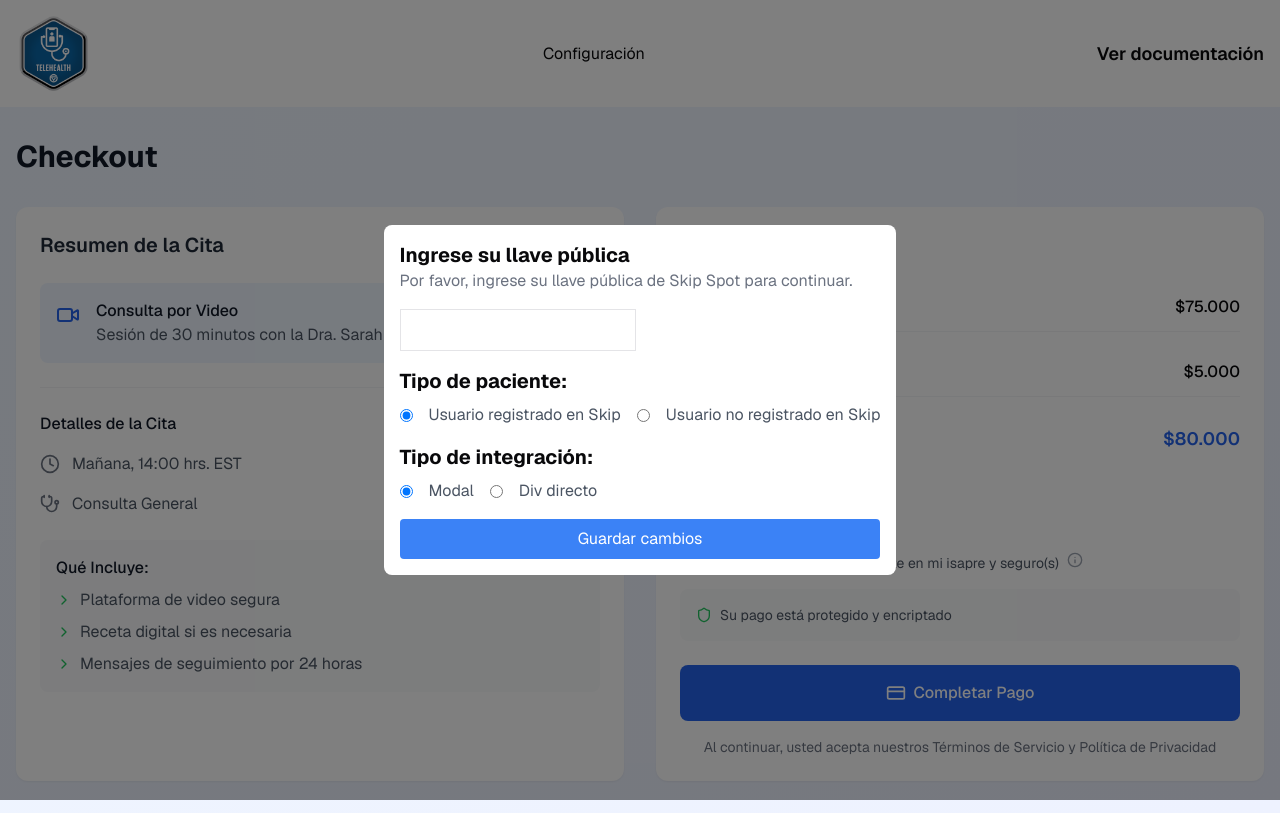
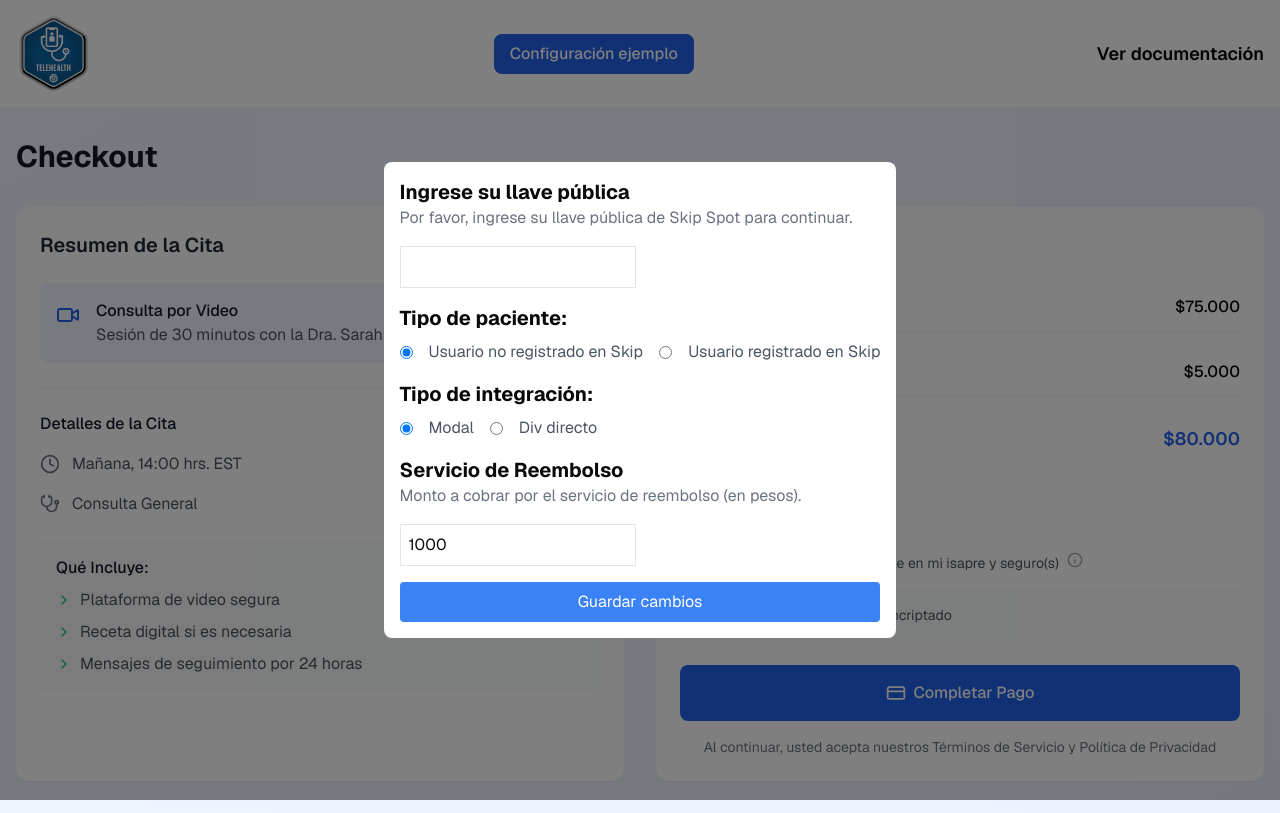
Before and after one commit to gokeigo/spot-integration-example, a Next.js app: page / in a window 1280 px wide. Built offline with nearby package versions, Linux system fonts and the light colour scheme; no server answers.

Commit message:
✨ Add reimbursement fee functionality to checkout process and public key modal

```diff
--- a/src/atoms/simulation-settings.ts
+++ b/src/atoms/simulation-settings.ts
@@ -8,3 +8,7 @@
   "gokei-integration-type",
   "modal",
 );
+export const reimbursementFeeAtom = atomWithStorage<number>(
+  "gokei-reimbursement-fee",
+  1000,
+);
--- a/src/components/features/checkout.tsx
+++ b/src/components/features/checkout.tsx
@@ -18,7 +18,7 @@
 
 export const Checkout = () => {
   const [patient, setPatient] = useAtom(patientAtom);
-  const { publicKey } = usePublicKey();
+  const { publicKey, reimbursementFee } = usePublicKey();
   const [isChecked, setIsChecked] = useState(false);
   const [tooltipOpen, setTooltipOpen] = useState(false);
   const [isLoading, setIsLoading] = useState(false);
@@ -28,7 +28,6 @@
 
   const basePrice = 75000;
   const platformFee = 5000;
-  const reimbursementFee = 1000;
 
   const calculateTotal = () => {
     let total = basePrice + platformFee;
--- a/src/components/features/public-key-modal.tsx
+++ b/src/components/features/public-key-modal.tsx
@@ -11,6 +11,8 @@
     showModal,
     setShowModal,
     setPublicKey,
+    reimbursementFee,
+    setReimbursementFee,
   } = usePublicKey();
   const [patient, setPatient] = useAtom(patientAtom);
   const alreadyRegisteredRut = "3367999-7";
@@ -20,14 +22,17 @@
   const [draftPatientRut, setDraftPatientRut] = useState(patient.rut);
   const [draftIntegrationType, setDraftIntegrationType] =
     useState(integrationType);
+  const [draftReimbursementFee, setDraftReimbursementFee] =
+    useState(reimbursementFee);
 
   useEffect(() => {
     if (showModal) {
       setDraftKey(publicKey);
       setDraftPatientRut(patient.rut);
       setDraftIntegrationType(integrationType);
+      setDraftReimbursementFee(reimbursementFee);
     }
-  }, [showModal, publicKey, patient.rut, integrationType]);
+  }, [showModal, publicKey, patient.rut, integrationType, reimbursementFee]);
 
   if (!showModal) return null;
 
@@ -35,6 +40,7 @@
     setPublicKey(draftKey);
     setPatient((prev) => ({ ...prev, rut: draftPatientRut }));
     setintegrationType(draftIntegrationType);
+    setReimbursementFee(draftReimbursementFee);
     setShowModal(false);
   };
 
@@ -67,7 +73,7 @@
               className="border p-2"
             />
             <label htmlFor="patient-type-1" className="text-gray-600">
-              Usuario registrado en Skip
+              Usuario no registrado en Skip
             </label>
             <input
               type="radio"
@@ -78,7 +84,7 @@
               className="border p-2"
             />
             <label htmlFor="patient-type-2" className="text-gray-600">
-              Usuario no registrado en Skip
+              Usuario registrado en Skip
             </label>
           </div>
         </section>
@@ -111,6 +117,22 @@
           </div>
         </section>
 
+        <section>
+          <h2 className="text-xl font-bold">Servicio de Reembolso</h2>
+          <p className="pb-4 text-gray-500">
+            Monto a cobrar por el servicio de reembolso (en pesos).
+          </p>
+          <div className="flex items-center gap-4">
+            <input
+              type="number"
+              value={draftReimbursementFee}
+              onChange={(e) => setDraftReimbursementFee(Number(e.target.value))}
+              className="border p-2"
+              min={0}
+            />
+          </div>
+        </section>
+
         <button
           onClick={handleSave}
           className="rounded bg-blue-500 px-4 py-2 text-white"
--- a/src/components/layout/navbar.tsx
+++ b/src/components/layout/navbar.tsx
@@ -17,8 +17,9 @@
         </Link>
         <button
           onClick={() => setShowModal(true)}
+          className="rounded-lg bg-blue-600 px-4 py-2 font-medium text-white transition-colors hover:bg-blue-700"
         >
-          Configuración
+          Configuración ejemplo
         </button>
         <Link href="https://gokei.readme.io/" target="_blank">
           <p className="text-center text-lg font-semibold">Ver documentación</p>
--- a/src/hooks/use-public-key.ts
+++ b/src/hooks/use-public-key.ts
@@ -1,11 +1,12 @@
 import { useAtom } from "jotai";
-import { publicKeyAtom, showModalAtom, integrationTypeAtom } from "~/atoms/simulation-settings";
+import { publicKeyAtom, showModalAtom, integrationTypeAtom, reimbursementFeeAtom } from "~/atoms/simulation-settings";
 import { env } from "~/env";
 
 export function usePublicKey() {
   const [integrationType, setintegrationType] = useAtom(integrationTypeAtom);
   const [publicKey, setPublicKey] = useAtom(publicKeyAtom);
   const [showModal, setShowModal] = useAtom(showModalAtom);
+  const [reimbursementFee, setReimbursementFee] = useAtom(reimbursementFeeAtom);
 
   return {
     integrationType,
@@ -14,5 +15,7 @@
     setPublicKey,
     showModal,
     setShowModal,
+    reimbursementFee,
+    setReimbursementFee,
   };
 }
```
